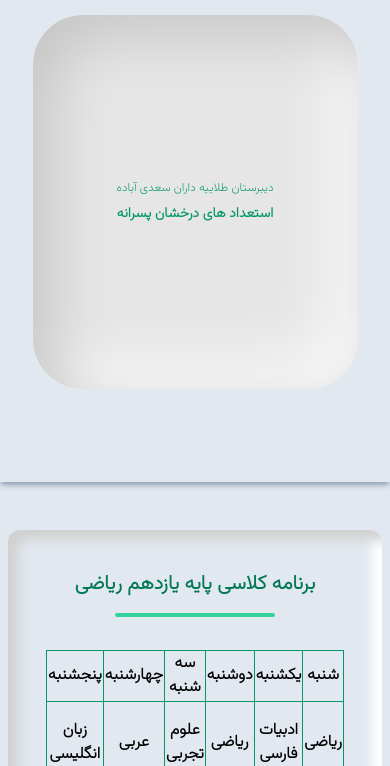
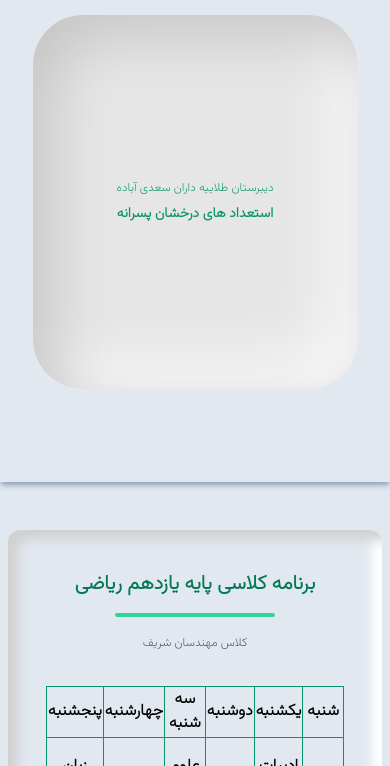
Before and after one commit to matinghassami/school, a plain HTML site: page یازدهم ریاضی.html in a window 390 px wide. Shown: the part 78-844 px from the top of the page. Drawn offline with nearby package versions, Linux system fonts and the light colour scheme.

Commit message:
Update یازدهم ریاضی.html

```diff
--- a/یازدهم ریاضی.html
+++ b/یازدهم ریاضی.html
@@ -139,6 +139,11 @@
         <h2 class="text-xl font-bold text-emerald-700">برنامه کلاسی پایه یازدهم ریاضی</h2>
         <!-- border -->
         <div class="border-2 border-emerald-400 rounded-lg w-40 h-1 animate-bounce"></div>
+          <p
+          class="text-xs sm:text-base font-normal text-slate-600 leading-relaxed text-center"
+        >
+          کلاس مهندسان شریف
+        </p>
             <table class="border-collapse m-4 border rounded-md border-emerald-500 w-full h-96">
                 <thead>
                   <tr>
```
